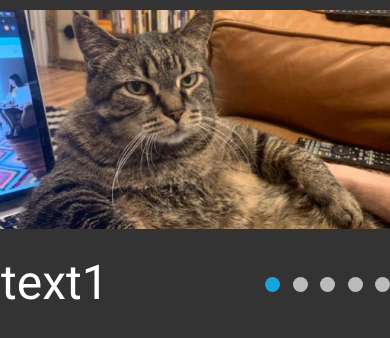
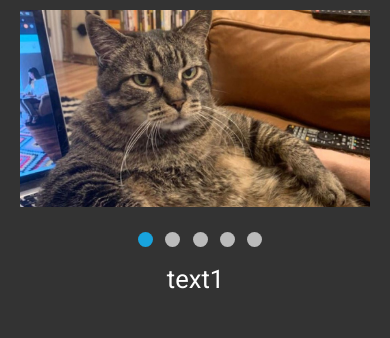
Before and after one commit to arteemm/cssMemSlider, a plain HTML site: page cssMemSlider/index.html in a window 390 px wide. Drawn offline with Linux system fonts and the light colour scheme.

Commit message:
feat: add responsive and adaptive breakpoints (Sun, Oct 17, 2021 9:42:24 AM)

```diff
--- a/cssMemSlider/style.css
+++ b/cssMemSlider/style.css
@@ -134,3 +134,42 @@ input {
   left: -3.5px;
   bottom: 3.5px;
 }
+
+@media (max-width: 1024px) {
+  .wrapper {
+    padding-right: 20px;
+    padding-left: 20px;
+  }
+  .slide__text {
+    font-size: 2.4rem;
+    line-height: 2.4rem;
+  }
+}
+
+@media (max-width: 768px) {
+  .controls {
+    text-align: center;
+    top: -65px;
+  }
+  .slide__text {
+    text-align: center;
+    font-size: 2rem;
+    line-height: 2rem;
+    text-align: center;
+    padding-top: 80px;
+  }
+}
+
+@media (max-width: 420px) {
+  .controls {
+    text-align: center;
+    top: -60px;
+  }
+  .slide__text {
+    text-align: center;
+    font-size: 1.6rem;
+    line-height: 1.6rem;
+    text-align: center;
+    padding-top: 60px;
+  }
+}
```
